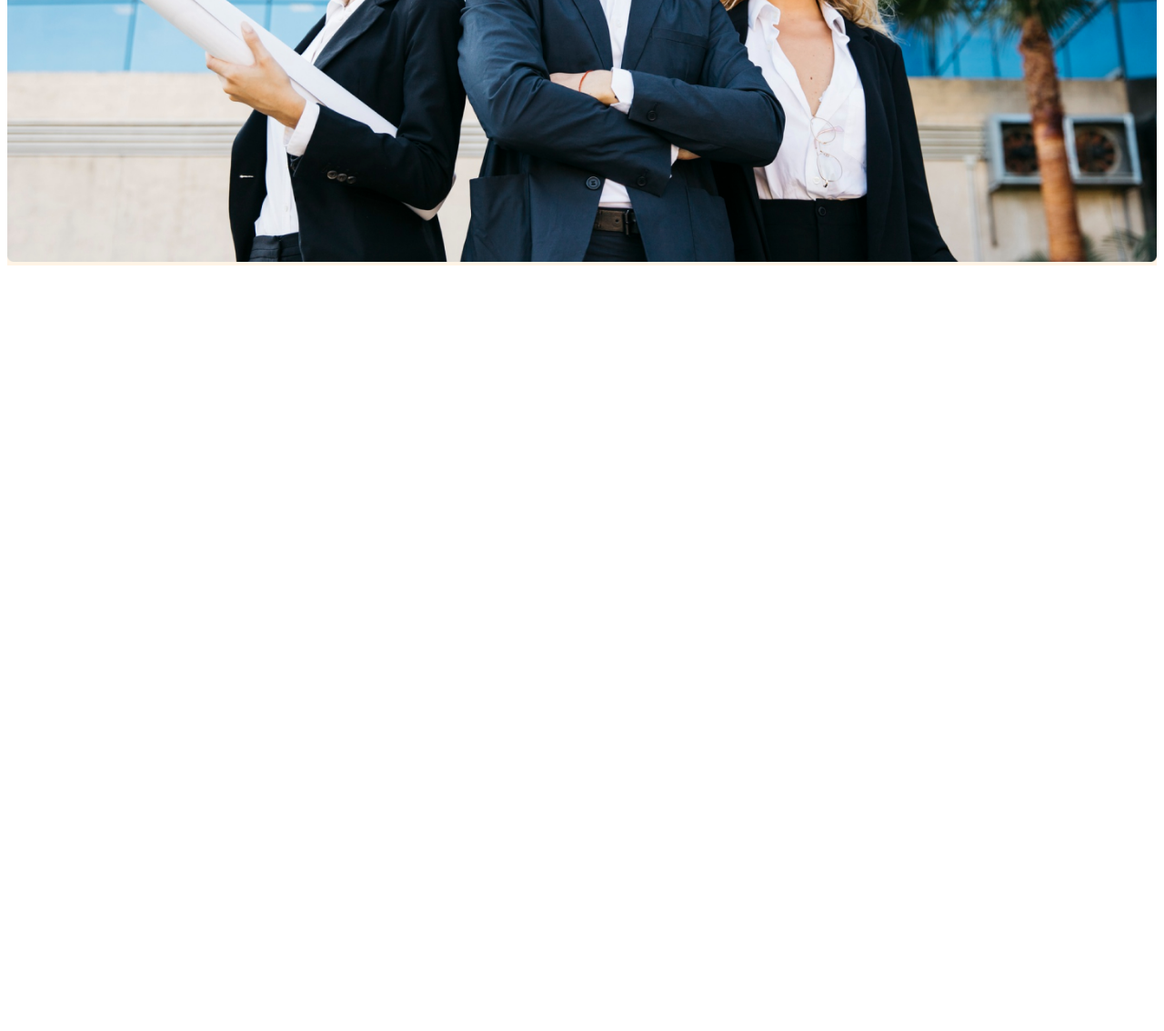
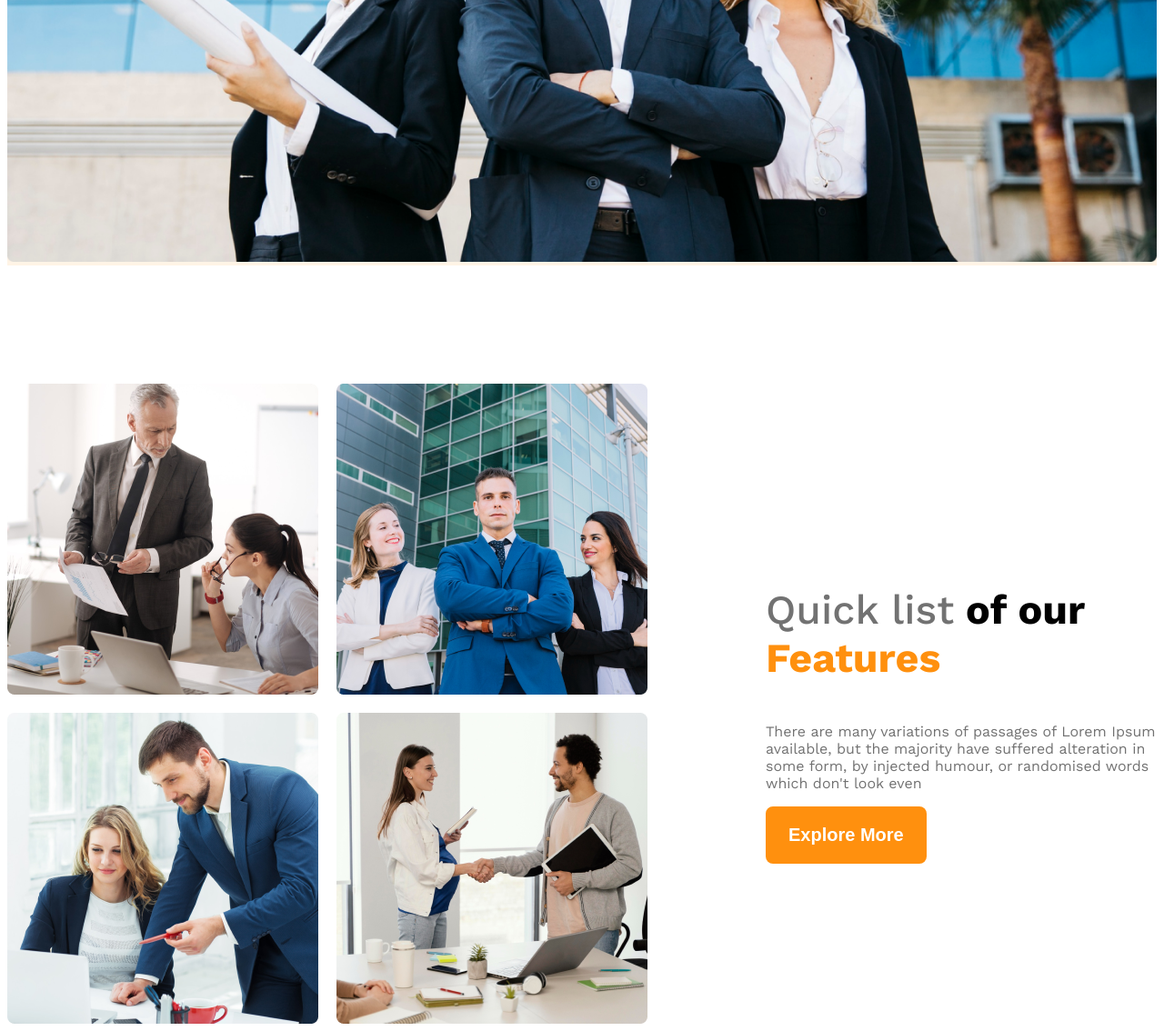
Before and after one commit to samiulIslam-git/architects-website-project, a plain HTML site: page index.html in a window 1280 px wide. Shown: the part 684-1818 px from the top of the page at 91% size. Before the commit the page ends 984 px from the top, so only its background shows below. Drawn offline with nearby package versions, Linux system fonts and the light colour scheme.

Commit message:
added features section and maked it resposive

```diff
--- a/index.html
+++ b/index.html
@@ -20,16 +20,30 @@
             </ul>
         </nav>
         <div class="banner">
-          <div class="banner-content">
-            <h1>Brand NewGroup of Architects</h1>
-            <p class="banner-description">There are many variations of passages of Lorem Ipsum available, but the majority have suffered alteration in some form, by injected humour, or randomised words which don't look even</p>
-            <button class="btn-primary">Explore More</button>
-          </div>
+            <div class="banner-content">
+                <h1>Brand NewGroup of Architects</h1>
+                <p class="banner-description">There are many variations of passages of Lorem Ipsum available, but the
+                    majority have suffered alteration in some form, by injected humour, or randomised words which don't
+                    look even</p>
+                <button class="btn-primary">Explore More</button>
+            </div>
             <img class="banner-image" src="images/banner.png" alt="">
         </div>
     </header>
     <main>
-
+        <section class="teams display-flex">
+            <div class="team-image-container">
+                <img src="images/team1.png" alt="Two architect discussing about design">
+                <img src="images/team2.png" alt="">
+                <img src="images/team3.png" alt="">
+                <img src="images/team4.png" alt="">
+            </div>
+            <div class="our-features">
+                <h3 class="feature-title"><span id="quick-list" class="text-light-gray">Quick list</span> <span>of our </span><span class="text-primary">Features</span></h3>
+                <p class="feature-description text-light-gray">There are many variations of passages of Lorem Ipsum available, but the majority have suffered alteration in some form, by injected humour, or randomised words which don't look even</p>
+                <button class="btn-primary">Explore More</button>
+            </div>
+        </section>
     </main>
     <footer>
 
--- a/styles/style.css
+++ b/styles/style.css
@@ -10,6 +10,10 @@
 /* shared styles */
 .display-flex {
     display: flex;
+}
+
+.text-primary {
+    color: #FF900E;
 }
 
 /* dark 02 */
@@ -27,15 +31,23 @@
     background-color: rgb(255, 144, 14, 0.1);
 }
 
-.btn-primary{
-    background-color:#FF900E;
+.btn-primary {
+    background-color: #FF900E;
     color: white;
     padding: 20px 25px;
     font-size: 1.25rem;
     font-weight: 600;
     border-radius: 8px;
     border: none;
+}
 
+main {
+    max-width: 1440px;
+    margin: 0 auto;
+}
+
+main>section {
+    margin-top: 130px;
 }
 
 /* header styles */
@@ -76,18 +88,66 @@
     margin-bottom: 50px;
 }
 
-.banner-title{
-    font-weight:700;
+.banner-title {
+    font-weight: 700;
     font-size: 4rem;
 }
 
-.banner-image{
+.banner-image {
     width: 100%;
+}
+
+/* team and feature related styles */
+
+.teams {
+    align-items: center;
+}
+
+.team-image-container {
+    display: grid;
+    grid-template-columns: repeat(2, 1fr);
+    gap: 20px;
+}
+
+.our-features {
+    margin-left: 130px;
+    max-width: 530px;
+}
+
+.feature-title {
+    font-size: 2.8rem;
+    font-weight: 700;
+}
+
+#quick-list {
+    font-weight: 500;
 }
 
 /* responsive media query */
 @media screen and (max-width:576px) {
-    .navbar, .nav-links{
+
+    .navbar,
+    .nav-links,
+    .teams {
         flex-direction: column;
     }
+
+    .team-image-container {
+        grid-template-columns: repeat(1, 1fr);
+    }
+
+    .our-features{
+        margin-left: 20px;
+    }
 }
+
+/* medium size device */
+@media screen and (min-width: 576px) and (max-width: 992px) {
+    .teams{
+        flex-direction: column;
+    }
+
+    .our-features{
+        margin-left: 50px auto;
+    }
+}
```
